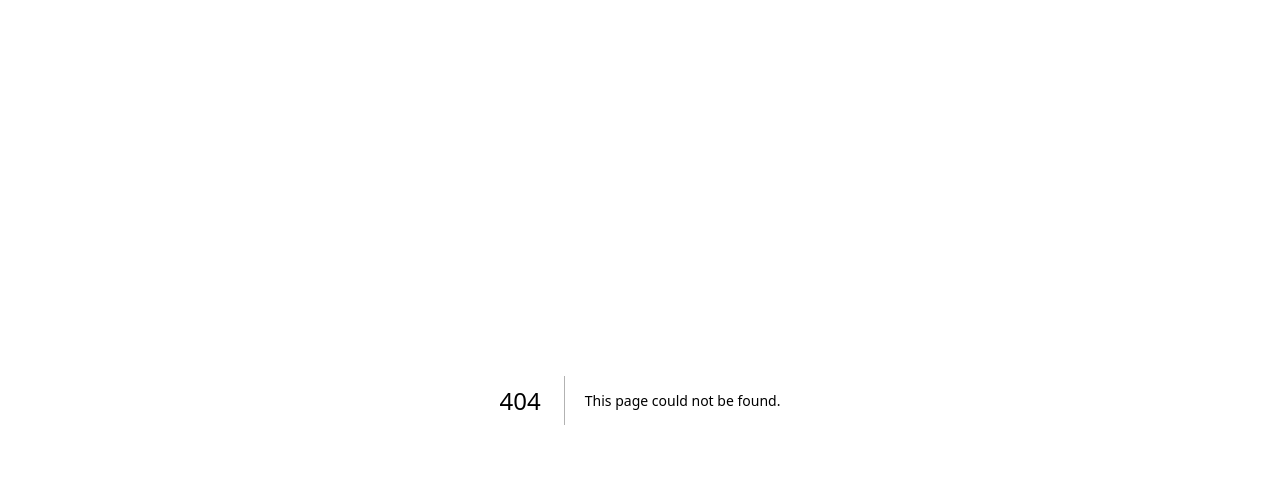
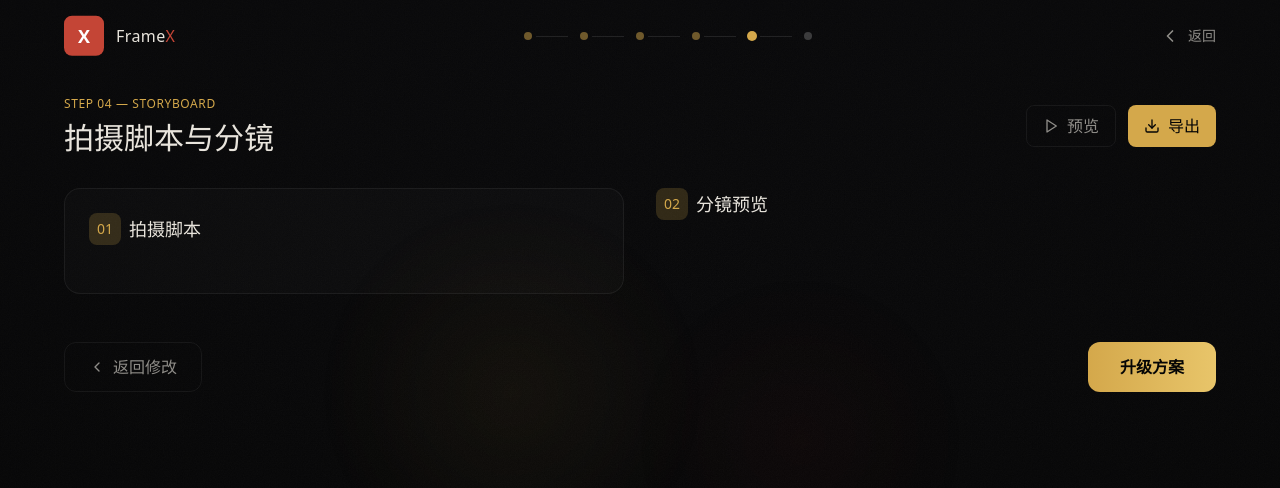
Before and after one commit to 0526c/framexII, a Next.js app: page /storyboard in a window 1280 px wide. Before the commit this address had no page. Shown: the top 488 px of the page. Built offline with nearby package versions, Linux system fonts and the light colour scheme.

Commit message:
Create page.tsx

```diff
--- /dev/null
+++ b/app/storyboard/page.tsx
@@ -0,0 +1,155 @@
+"use client";
+
+import { useState, useEffect } from "react";
+import { useRouter } from "next/navigation";
+import { motion } from "framer-motion";
+import GrainBackground from "@/components/GrainBackground";
+import NavHeader from "@/components/NavHeader";
+import PageTransition, { StaggerContainer, StaggerItem } from "@/components/PageTransition";
+import StoryCard from "@/components/StoryCard";
+import { Shot, ScriptScene } from "@/types";
+import { ChevronLeft, Play, Download } from "lucide-react";
+
+export default function StoryboardPage() {
+  const router = useRouter();
+  const [script, setScript] = useState<ScriptScene[]>([]);
+  const [shots, setShots] = useState<Shot[]>([]);
+
+  useEffect(() => {
+    const savedScript = localStorage.getItem("framex_script");
+    const savedShots = localStorage.getItem("framex_shots");
+
+    if (savedScript) setScript(JSON.parse(savedScript));
+    if (savedShots) setShots(JSON.parse(savedShots));
+  }, []);
+
+  return (
+    <main className="relative min-h-screen overflow-hidden">
+      <GrainBackground />
+
+      <div className="relative z-10 min-h-screen flex flex-col">
+        <NavHeader currentStep={4} totalSteps={5} />
+
+        <PageTransition className="flex-1 px-6 lg:px-10 py-8 pt-24">
+          <div className="max-w-6xl mx-auto">
+            <motion.div
+              initial={{ opacity: 0, y: 20 }}
+              animate={{ opacity: 1, y: 0 }}
+              className="mb-8 flex flex-col sm:flex-row sm:items-center sm:justify-between gap-4"
+            >
+              <div>
+                <div className="text-xs font-medium text-gold tracking-wider uppercase mb-2">
+                  Step 04 — Storyboard
+                </div>
+                <h1 className="text-2xl sm:text-3xl font-medium text-cream">
+                  拍摄脚本与分镜
+                </h1>
+              </div>
+
+              <div className="flex gap-3">
+                <motion.button
+                  className="flex items-center gap-2 px-4 py-2 rounded-lg border border-border text-cream-dim hover:text-cream hover:border-gold/40 transition-all"
+                  whileHover={{ scale: 1.02 }}
+                >
+                  <Play className="w-4 h-4" />
+                  预览
+                </motion.button>
+                <motion.button
+                  className="flex items-center gap-2 px-4 py-2 rounded-lg bg-gold text-void font-medium"
+                  whileHover={{ scale: 1.02 }}
+                >
+                  <Download className="w-4 h-4" />
+                  导出
+                </motion.button>
+              </div>
+            </motion.div>
+
+            <div className="grid grid-cols-1 lg:grid-cols-2 gap-8">
+              <motion.div
+                initial={{ opacity: 0, x: -20 }}
+                animate={{ opacity: 1, x: 0 }}
+                transition={{ delay: 0.2 }}
+                className="p-6 rounded-2xl border border-border bg-white/[0.02]"
+              >
+                <h2 className="text-lg font-medium text-cream mb-6 flex items-center gap-2">
+                  <span className="w-8 h-8 rounded-lg bg-gold/20 flex items-center justify-center text-gold text-sm">01</span>
+                  拍摄脚本
+                </h2>
+
+                <div className="space-y-4 font-mono text-sm leading-relaxed max-h-[500px] overflow-y-auto pr-2">
+                  {script.map((scene, i) => (
+                    <div key={i} className="pb-4 border-b border-white/5 last:border-0">
+                      {scene.scene && (
+                        <div className="text-gold font-medium tracking-wider mb-2">
+                          {scene.scene}
+                        </div>
+                      )}
+                      {scene.action && (
+                        <div className="text-cream-dim italic mb-2">
+                          {scene.action}
+                        </div>
+                      )}
+                      {scene.character && (
+                        <div className="text-cream font-medium ml-4 mb-1">
+                          {scene.character}
+                        </div>
+                      )}
+                      {scene.dialog && (
+                        <div className="text-cream ml-8">
+                          "{scene.dialog}"
+                        </div>
+                      )}
+                    </div>
+                  ))}
+                </div>
+              </motion.div>
+
+              <motion.div
+                initial={{ opacity: 0, x: 20 }}
+                animate={{ opacity: 1, x: 0 }}
+                transition={{ delay: 0.3 }}
+              >
+                <h2 className="text-lg font-medium text-cream mb-6 flex items-center gap-2">
+                  <span className="w-8 h-8 rounded-lg bg-gold/20 flex items-center justify-center text-gold text-sm">02</span>
+                  分镜预览
+                </h2>
+
+                <StaggerContainer className="grid grid-cols-2 gap-4">
+                  {shots.map((shot, i) => (
+                    <StaggerItem key={shot.id}>
+                      <StoryCard shot={shot} index={i} />
+                    </StaggerItem>
+                  ))}
+                </StaggerContainer>
+              </motion.div>
+            </div>
+
+            <motion.div
+              initial={{ opacity: 0 }}
+              animate={{ opacity: 1 }}
+              transition={{ delay: 0.5 }}
+              className="mt-12 flex justify-between"
+            >
+              <motion.button
+                onClick={() => router.push("/create/")}
+                className="flex items-center gap-2 px-6 py-3 rounded-xl border border-border text-cream-dim hover:text-cream transition-all"
+                whileHover={{ x: -4 }}
+              >
+                <ChevronLeft className="w-4 h-4" />
+                返回修改
+              </motion.button>
+
+              <motion.button
+                onClick={() => router.push("/payment/")}
+                className="px-8 py-3 bg-gradient-to-r from-gold to-gold-bright rounded-xl font-semibold text-void"
+                whileHover={{ scale: 1.02, boxShadow: "0 10px 30px rgba(212,168,75,0.3)" }}
+              >
+                升级方案
+              </motion.button>
+            </motion.div>
+          </div>
+        </PageTransition>
+      </div>
+    </main>
+  );
+}
```
